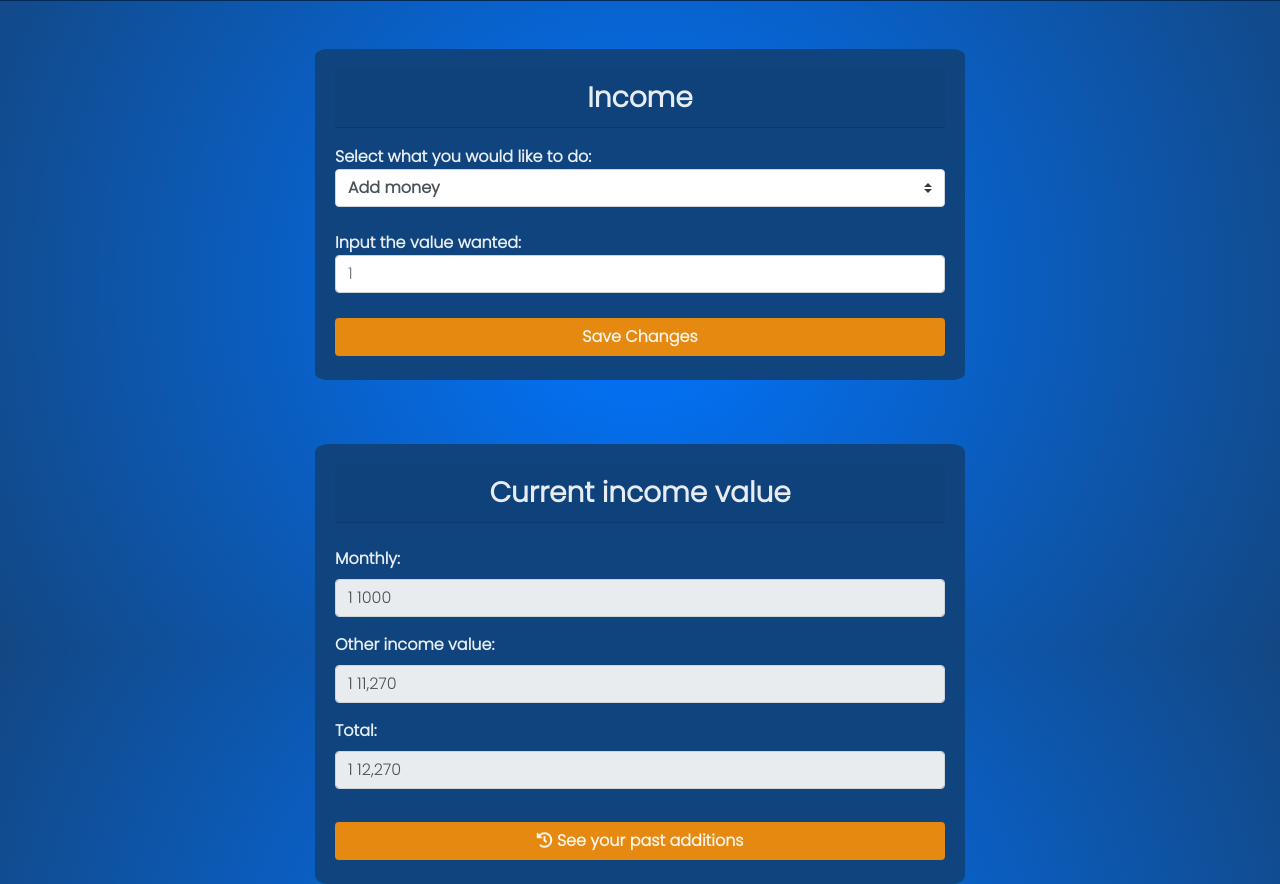
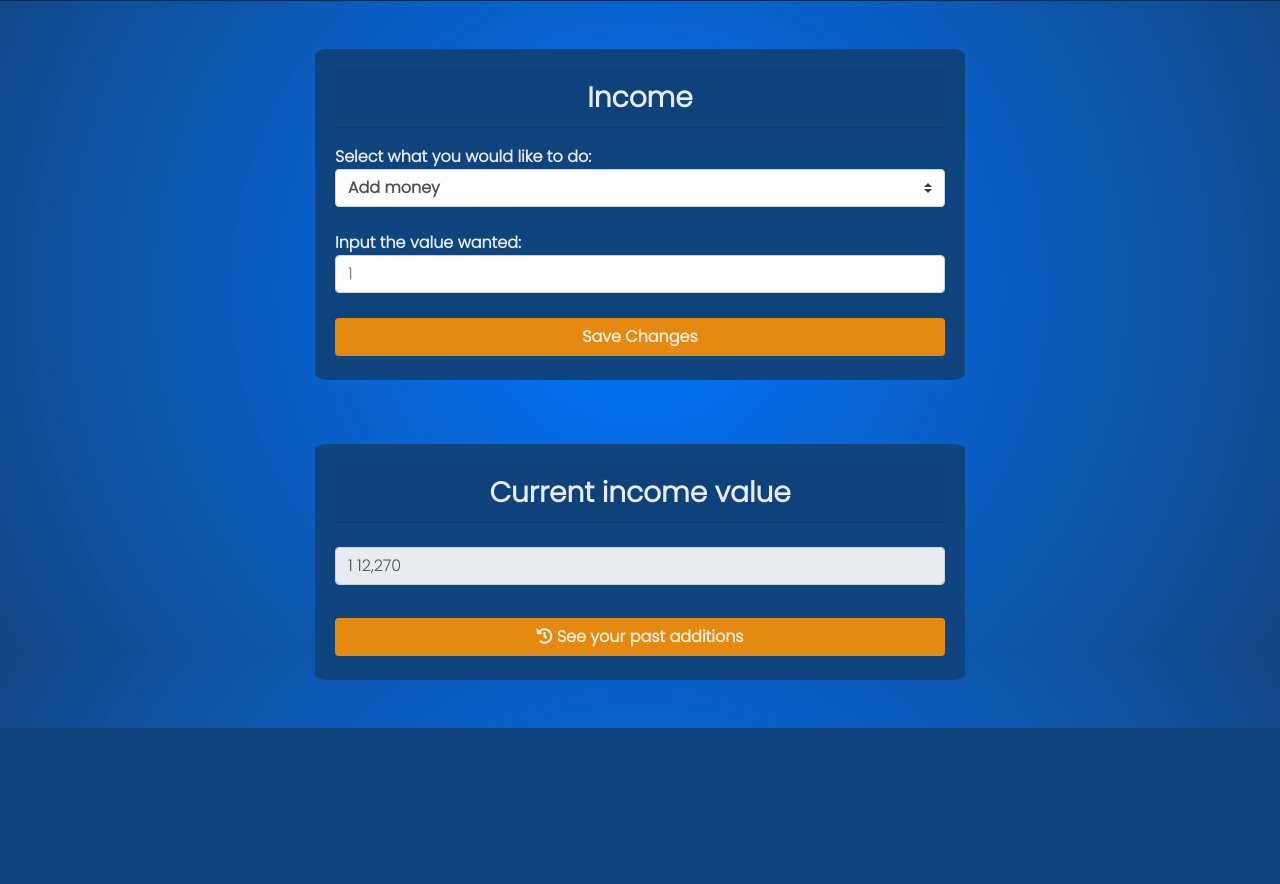
Before and after one commit to feliveira/CS50x, a Flask app: page /income in a window 1280 px wide. Shown: the part 72-956 px from the top of the page. After the commit the page ends 800 px from the top, so only its background shows below. Run offline with Flask 2, Linux system fonts and the light colour scheme; a user stored in the database is signed in; data comes from the database, SQL or seed files in the repository; some libraries are stand-ins or nearby versions.

Commit message:
Update income.html

```diff
--- a/templates/income.html
+++ b/templates/income.html
@@ -13,9 +13,9 @@
                     </h3>
 
                     <label for="income" class="input-password text-center">Select what you would like to do:</label>
-                    <select name="task" onchange="showCheckBox(this.value)" id="income" style="font-family: 'Poppins', sans-serif; font-weight: 600;" class="custom-select mb-4" required>
+                    <select name="task" id="income" style="font-family: 'Poppins', sans-serif; font-weight: 600;" class="custom-select mb-4" required>
                         <option id="addmoney" value="addmoney">Add money</option>
-                        <option  value="changemonthly">Change monthly income</option>
+                        <option  value="changemonthly">Change income value</option>
                     </select>
 
                     <br>
@@ -40,17 +40,7 @@
         <div class="col d-flex justify-content-center align-items-center mt-0">
             <div id="currency-box" class="container">
                     <h3 class="text-center card-header mb-4 mt-0">Current income value</h3>
-
-                    <div class="form-input mb-2" style="font-family: 'Poppins', sans-serif; font-weight: 600;">
-                        <label class="text-center" for="monthly">Monthly:</label>
-                        <input type="text" id="monthly" value = "{{monthly}}" disabled class="form-control input-change">
-                    </div>
                     <div class="form-input mb-2 mt-3" style="font-family: 'Poppins', sans-serif; font-weight: 600;">
-                        <label class="text-center" for="other">Other&nbsp;income&nbsp;value:</label>
-                        <input type="text" id="other" value = "{{oiv}}" disabled class="form-control input-change" placeholder="{{session['curr']}} otherincomevalue">
-                    </div>
-                    <div class="form-input mb-2 mt-3" style="font-family: 'Poppins', sans-serif; font-weight: 600;">
-                        <label class="text-center" for="total">Total:</label>
                         <input type="text" id="total" value = "{{ttl}}" disabled class="form-control input-change" placeholder="{{session['curr']}} totalincomevalue">
                     </div>
 
@@ -98,21 +88,5 @@
           </div>
         </div>
       </div>
-
-
-
 </div>
-<script>
-    function showCheckBox(value)
-    {
-        if (value === 'addmoney')
-        {
-            document.getElementById('addcheck').style.display = 'block'
-        }
-        else
-        {
-            document.getElementById('addcheck').style.display = 'none'
-        }
-    }
-</script>
 {% endblock %}
```
